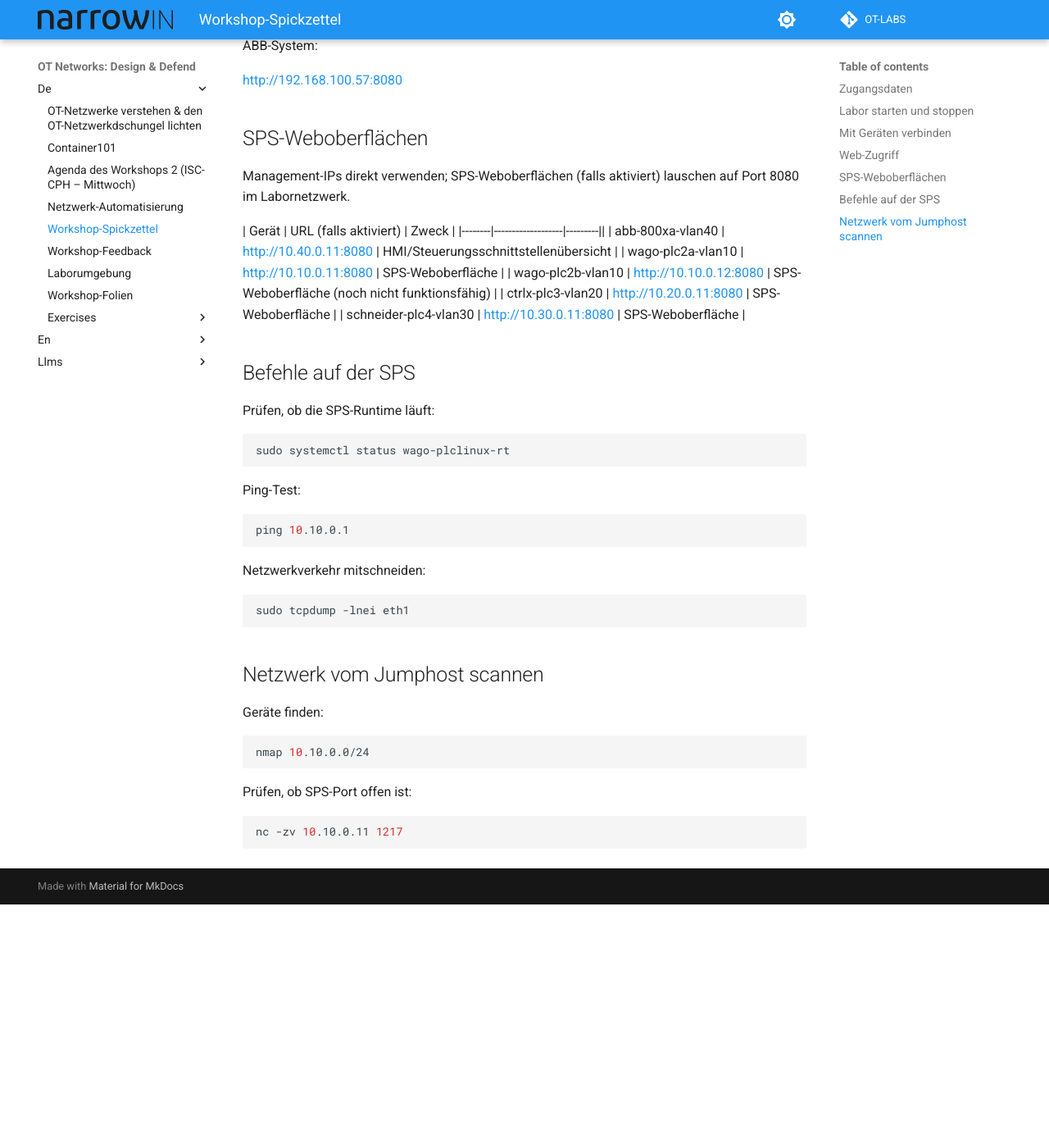
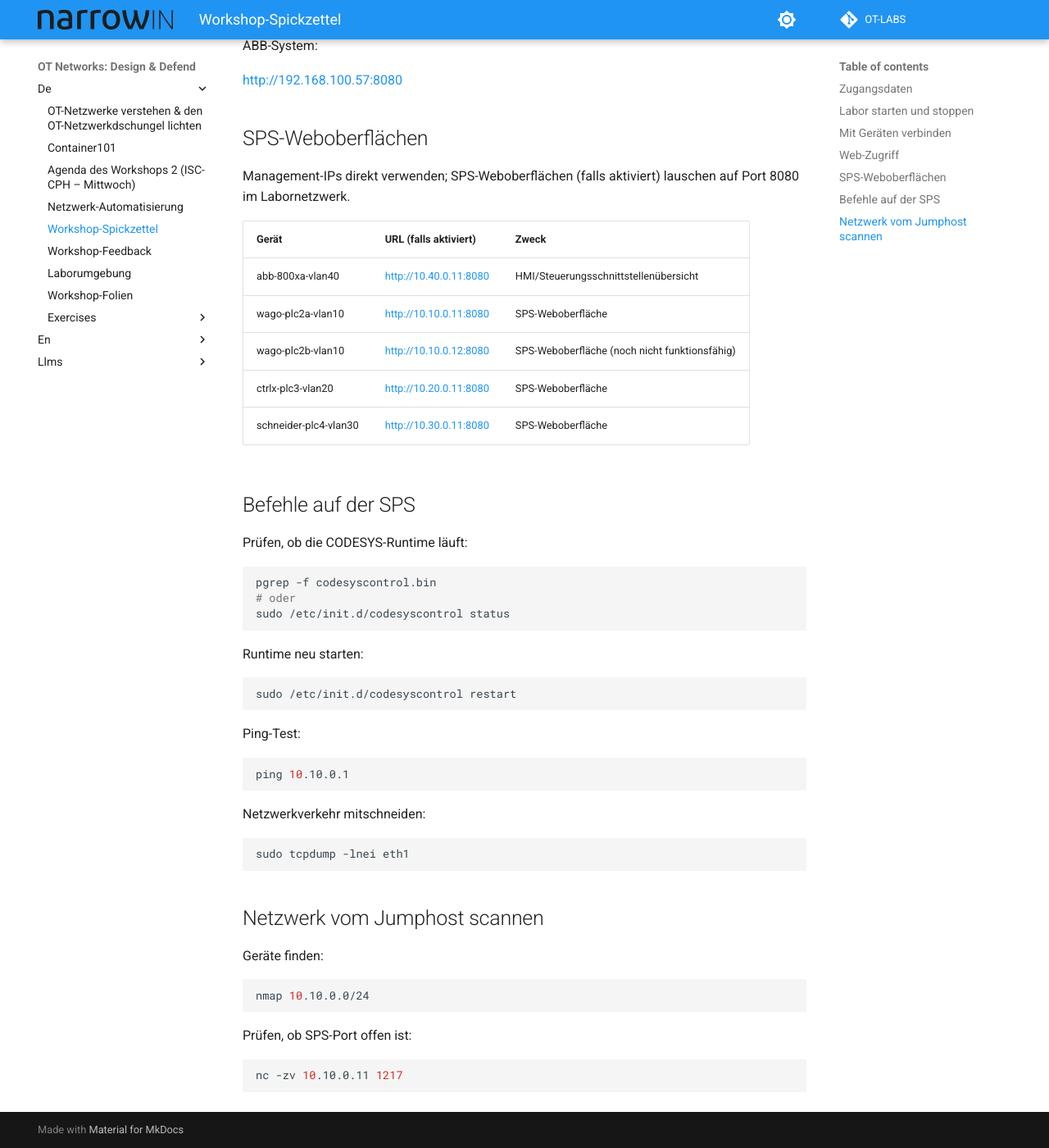
Before and after one commit to narrowin/ot-labs-docs, an MkDocs documentation site: the page built from docs/de/cheatsheet.md, in a window 1280 px wide and 1400 px high, scrolled down 1131 px. Shown: the whole window at 82% size. Built offline with MkDocs 1.6.1 and Material for MkDocs 9.7.7, drawn with Linux system fonts in a browser that asks for light colours; comment, search, counter and statistics services are not loaded; before the commit the page ends 2234 px from its top, so only the background shows below that.

Commit message:
docs: sync from ot-lab

````diff
--- a/docs/de/cheatsheet.md
+++ b/docs/de/cheatsheet.md
@@ -55,7 +55,7 @@ ABB-System:
 Management-IPs direkt verwenden; SPS-Weboberflächen (falls aktiviert) lauschen auf Port 8080 im Labornetzwerk.
 
 | Gerät | URL (falls aktiviert) | Zweck |
-|--------|-------------------|---------||
+|--------|-------------------|---------|
 | abb-800xa-vlan40 | [http://10.40.0.11:8080](http://10.40.0.11:8080) | HMI/Steuerungsschnittstellenübersicht |
 | wago-plc2a-vlan10 | [http://10.10.0.11:8080](http://10.10.0.11:8080) | SPS-Weboberfläche |
 | wago-plc2b-vlan10 | [http://10.10.0.12:8080](http://10.10.0.12:8080) | SPS-Weboberfläche (noch nicht funktionsfähig) |
@@ -64,10 +64,18 @@ Management-IPs direkt verwenden; SPS-Weboberflächen (falls aktiviert) lauschen
 
 ## Befehle auf der SPS
 
-Prüfen, ob die SPS-Runtime läuft:
+Prüfen, ob die CODESYS-Runtime läuft:
 
 ```bash
-sudo systemctl status wago-plclinux-rt
+pgrep -f codesyscontrol.bin
+# oder
+sudo /etc/init.d/codesyscontrol status
+```
+
+Runtime neu starten:
+
+```bash
+sudo /etc/init.d/codesyscontrol restart
 ```
 
 Ping-Test:
````
Also changed, not shown: docs/de/exercises/ex2-arp-spoofing.md (+7 -11 lines), docs/en/cheatsheet.md (+14 -2 lines), docs/en/exercises/ex2-arp-spoofing.md (+7 -11 lines).
